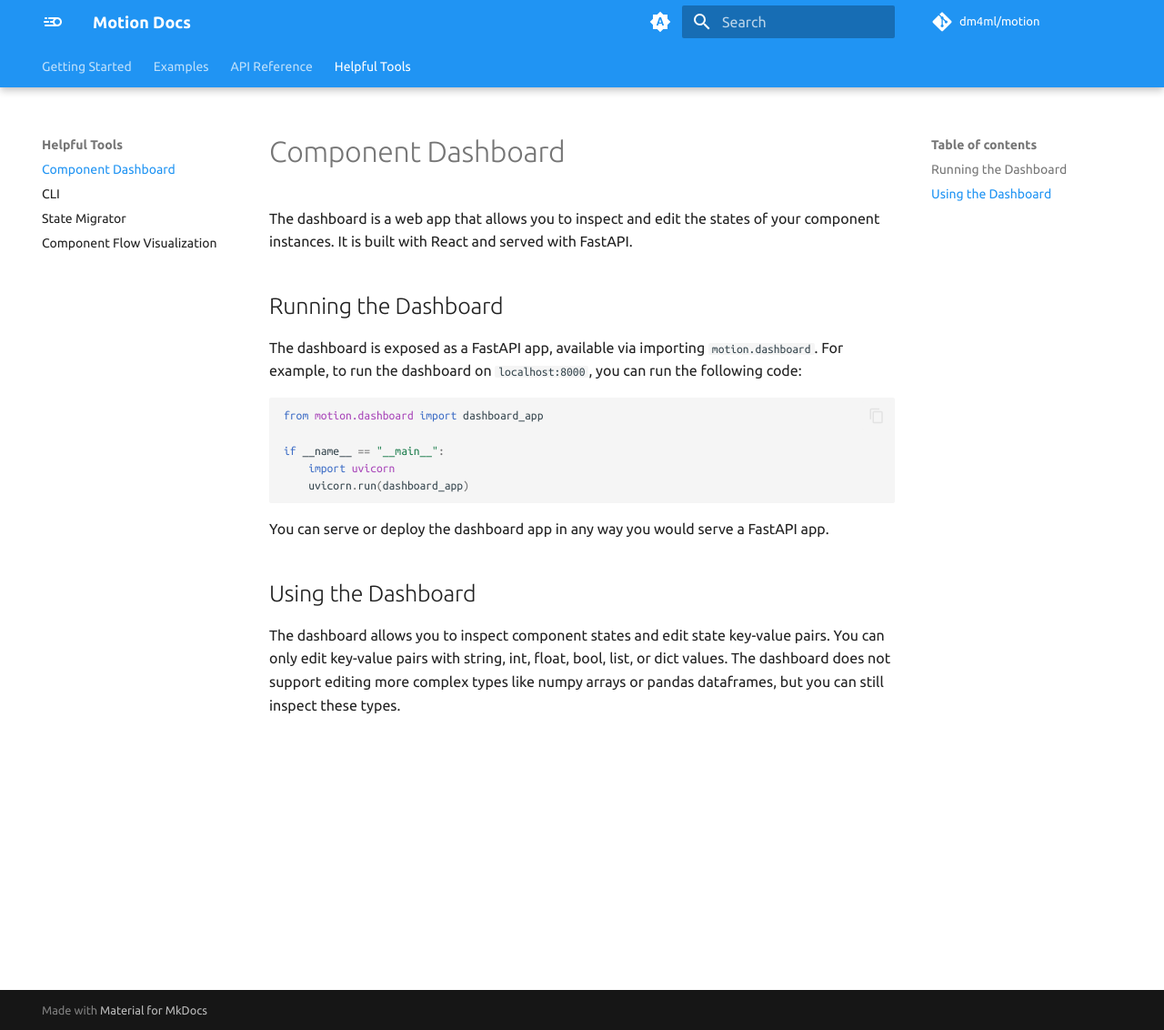
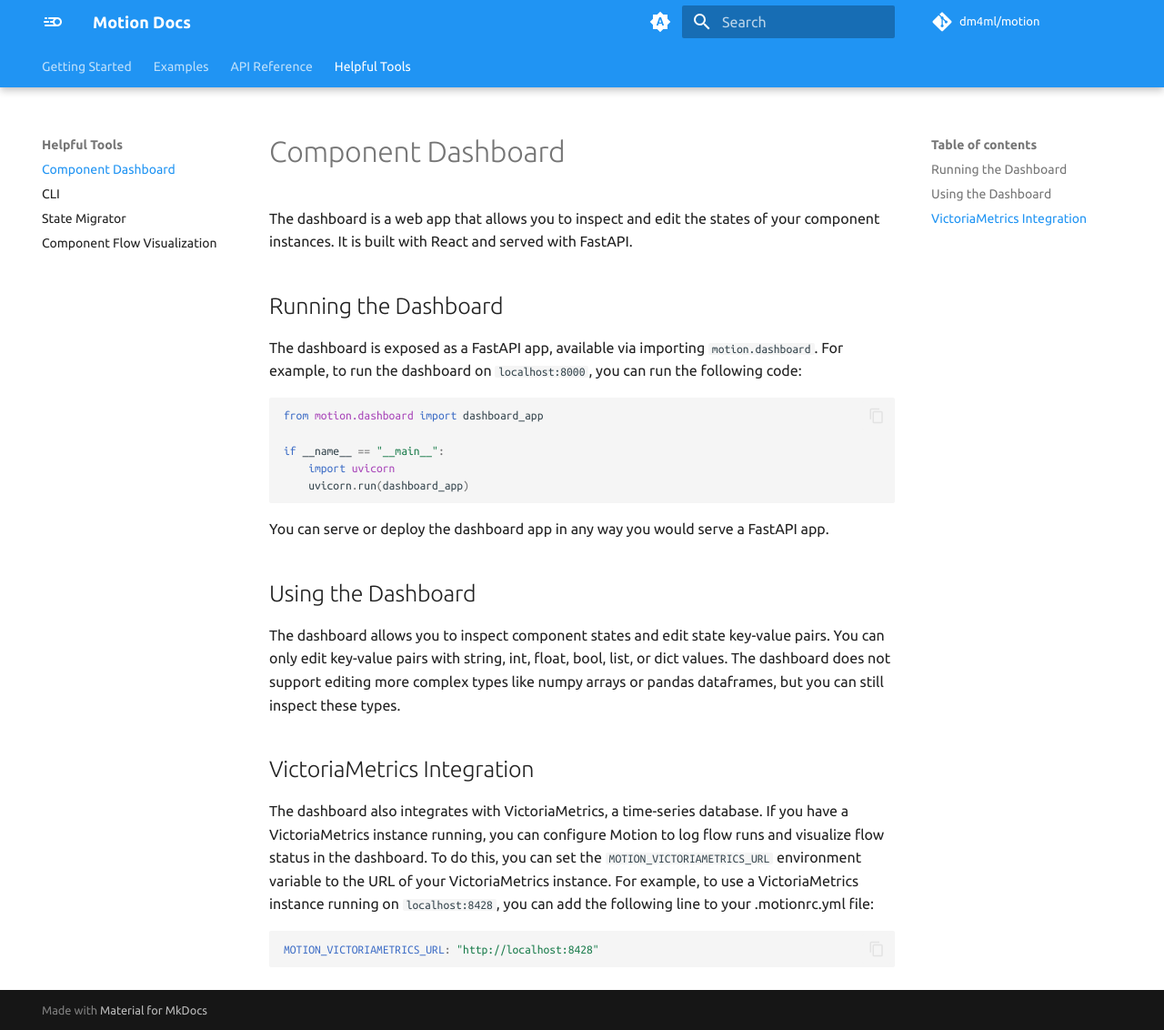
Before and after one commit to dm4ml/motion, an MkDocs documentation site: the page built from docs/tools/dashboard.md, in a window 1280 px wide and 1132 px high. Shown: the whole window at 91% size. Built offline with MkDocs 1.6.1 and Material for MkDocs 9.7.7, drawn with Linux system fonts in a browser that asks for light colours; comment, search, counter and statistics services are not loaded; the version menu is left out.

Commit message:
Add documentation for vm

````diff
--- a/docs/tools/dashboard.md
+++ b/docs/tools/dashboard.md
@@ -19,3 +19,11 @@ You can serve or deploy the dashboard app in any way you would serve a FastAPI a
 ## Using the Dashboard
 
 The dashboard allows you to inspect component states and edit state key-value pairs. You can only edit key-value pairs with string, int, float, bool, list, or dict values. The dashboard does not support editing more complex types like numpy arrays or pandas dataframes, but you can still inspect these types.
+
+## VictoriaMetrics Integration
+
+The dashboard also integrates with VictoriaMetrics, a time-series database. If you have a VictoriaMetrics instance running, you can configure Motion to log flow runs and visualize flow status in the dashboard. To do this, you can set the `MOTION_VICTORIAMETRICS_URL` environment variable to the URL of your VictoriaMetrics instance. For example, to use a VictoriaMetrics instance running on `localhost:8428`, you can add the following line to your .motionrc.yml file:
+
+```yaml
+MOTION_VICTORIAMETRICS_URL: "http://localhost:8428"
+```
````
